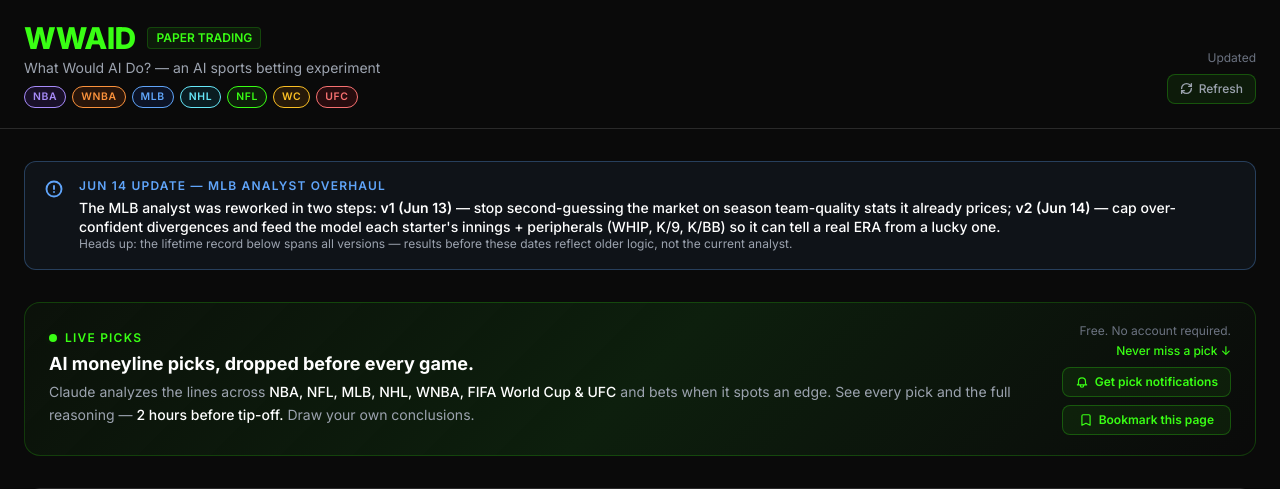
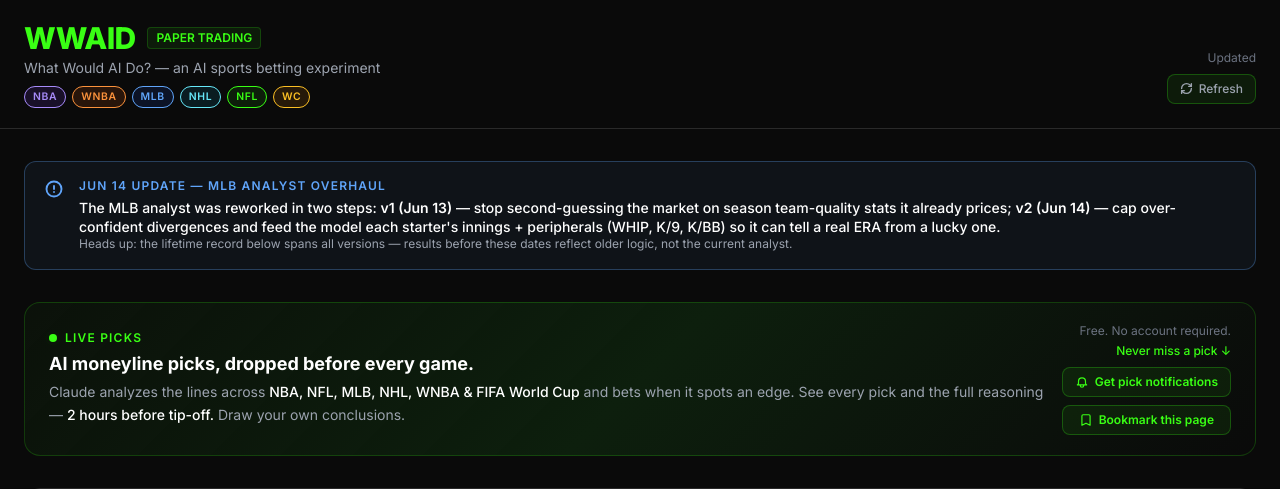
Before and after one commit to Andrew-Berman0/SportsBettingBot, a FastAPI app: template web/templates/index.html in a window 1280 px wide. Shown: the top 489 px of the page. Run offline with FastAPI, Linux system fonts and the light colour scheme; the template is opened without the code that fills it, so the values that code supplies are empty; some libraries are stand-ins or nearby versions.

Commit message:
Web: remove UFC pill, CSS, label, and summary mention
UFC was pulled from the bot; strip it from the dashboard too — the header
sport pill + its CSS, the SPORT_LABELS entry, and the UFC mention in the
intro copy (now 'NBA, NFL, MLB, NHL, WNBA & FIFA World Cup').

Co-Authored-By: Claude Opus 4.8 <noreply@anthropic.com>

```diff
--- a/web/app.py
+++ b/web/app.py
@@ -32,7 +32,6 @@ SPORT_LABELS = {
     "icehockey_nhl":         "NHL",
     "americanfootball_nfl":  "NFL",
     "soccer_fifa_world_cup": "WC",
-    "mma_ufc":               "UFC",
 }
 
 
--- a/web/templates/index.html
+++ b/web/templates/index.html
@@ -55,7 +55,6 @@
     .sport-nhl  { background: #0891b222; color: #67e8f9; border-color: #0891b255; }
     .sport-nfl  { background: #39FF1415; color: #39FF14; border-color: #39FF1440; }
     .sport-wc   { background: #d9770622; color: #fbbf24; border-color: #d9770655; }
-    .sport-ufc  { background: #dc182822; color: #f87171; border-color: #dc182855; }
     .sport-pill { font-size: 0.65rem; font-weight: 600; letter-spacing: 0.06em;
                   padding: 2px 8px; border-radius: 999px; border: 1px solid; }
 
@@ -90,7 +89,6 @@
           <span class="sport-pill sport-nhl">NHL</span>
           <span class="sport-pill sport-nfl">NFL</span>
           <span class="sport-pill sport-wc">WC</span>
-          <span class="sport-pill sport-ufc">UFC</span>
         </div>
       </div>
       <div class="flex flex-col items-end gap-2 pb-1">
@@ -164,7 +162,7 @@
             AI moneyline picks, dropped before every game.
           </p>
           <p class="text-[#9ca3af] text-sm mt-1 leading-relaxed">
-            Claude analyzes the lines across <span class="text-white font-medium">NBA, NFL, MLB, NHL, WNBA, FIFA World Cup &amp; UFC</span> and bets when it spots an edge.
+            Claude analyzes the lines across <span class="text-white font-medium">NBA, NFL, MLB, NHL, WNBA &amp; FIFA World Cup</span> and bets when it spots an edge.
             See every pick and the full reasoning — <span class="text-white font-medium">2 hours before tip-off.</span> Draw your own conclusions.
           </p>
         </div>
```
